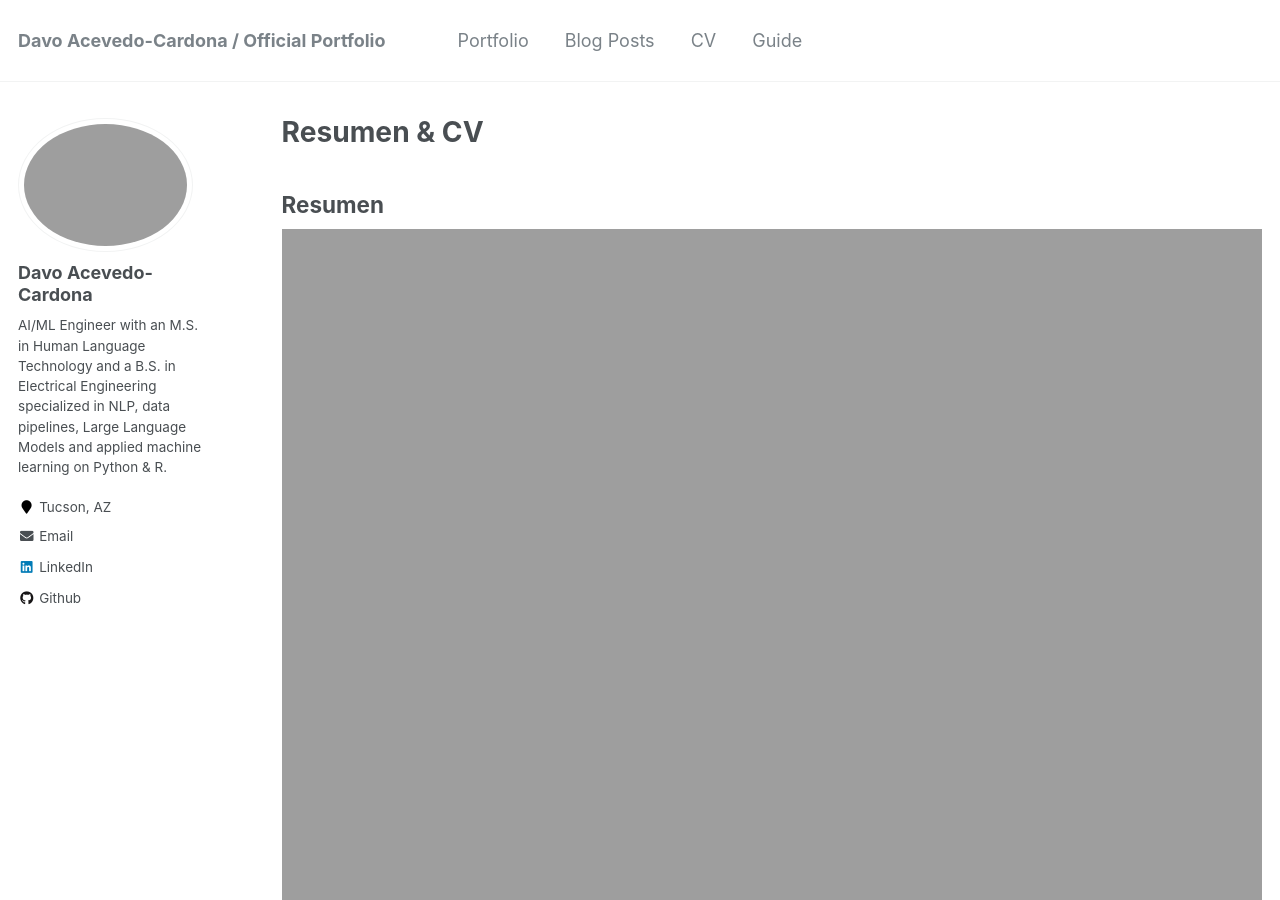
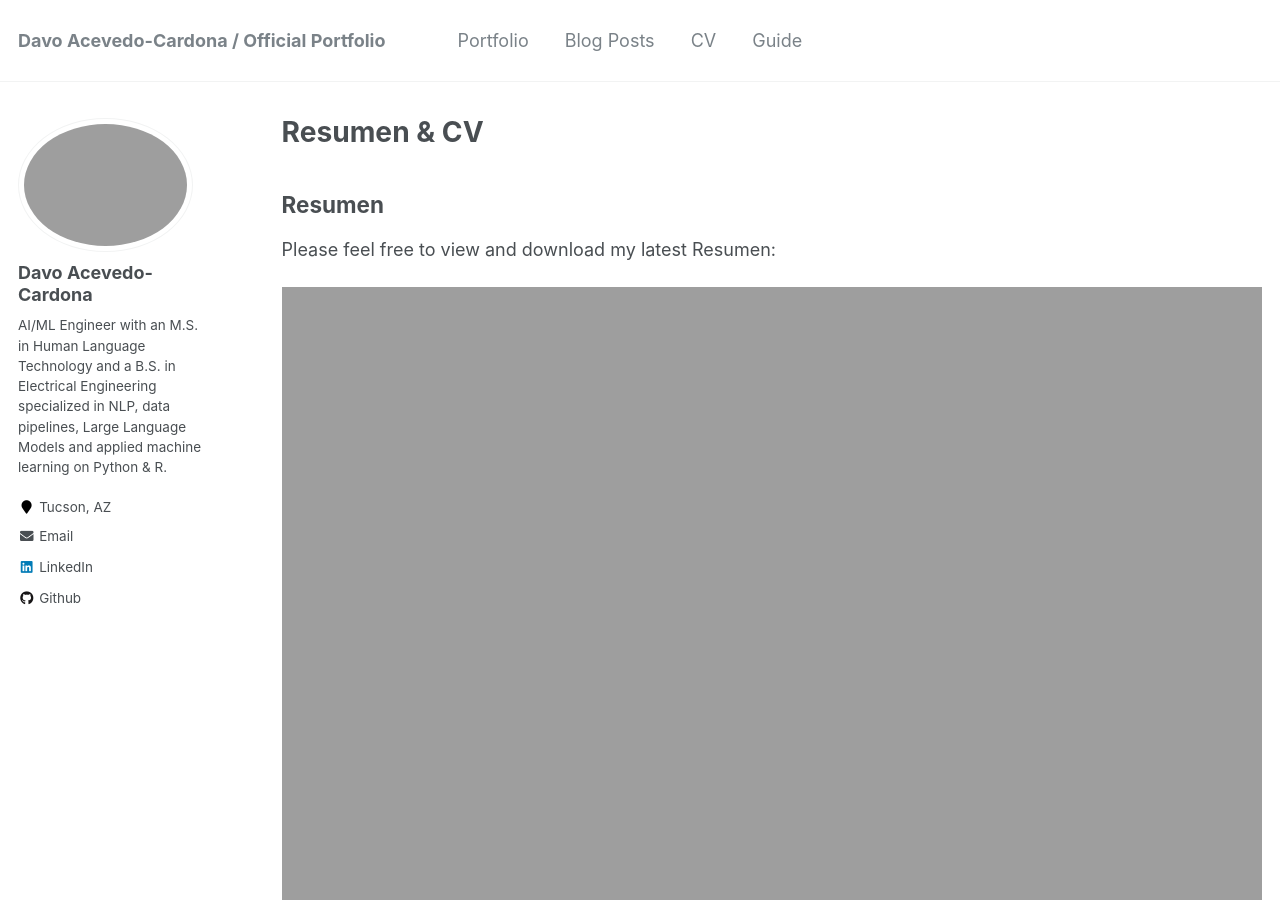
Before and after one commit to lldavoll/lldavoll.github.io, a Jekyll site: the page built from _pages/resumen_cv.md, in a window 1280 px wide and 900 px high. Built offline with Jekyll 4.4.1, drawn with Linux system fonts in a browser that asks for light colours.

Commit message:
Update resumen_cv.md

```diff
--- a/_pages/resumen_cv.md
+++ b/_pages/resumen_cv.md
@@ -10,6 +10,8 @@ redirect_from:
 {% include base_path %}
 
 ## Resumen
+
+Please feel free to view and download my latest Resumen:
 
 <div style="text-align: center;">
 
```
